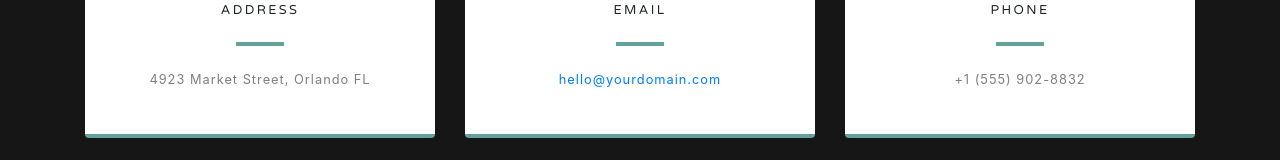
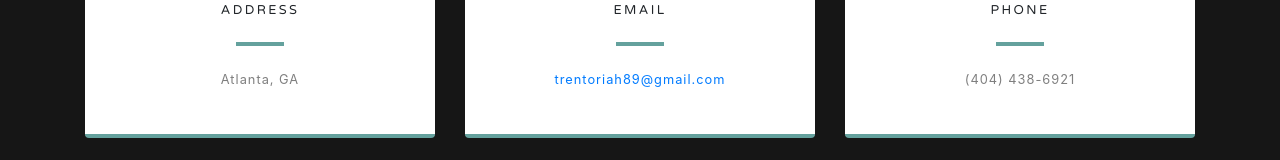
Before and after one commit to trentoriahardy/trentoriahardy.github.io, a website with bundled scripts: page index.html in a window 1280 px wide. Shown: the part 3766-3926 px from the top of the page. Built offline with nearby package versions, Linux system fonts and the light colour scheme.

Commit message:
update info

```diff
--- a/index.html
+++ b/index.html
@@ -161,7 +161,7 @@
               <i class="fas fa-map-marked-alt text-primary mb-2"></i>
               <h4 class="text-uppercase m-0">Address</h4>
               <hr class="my-4">
-              <div class="small text-black-50">4923 Market Street, Orlando FL</div>
+              <div class="small text-black-50">Atlanta, GA</div>
             </div>
           </div>
         </div>
@@ -173,7 +173,7 @@
               <h4 class="text-uppercase m-0">Email</h4>
               <hr class="my-4">
               <div class="small text-black-50">
-                <a href="#">hello@yourdomain.com</a>
+                <a href="#">trentoriah89@gmail.com</a>
               </div>
             </div>
           </div>
@@ -185,7 +185,7 @@
               <i class="fas fa-mobile-alt text-primary mb-2"></i>
               <h4 class="text-uppercase m-0">Phone</h4>
               <hr class="my-4">
-              <div class="small text-black-50">+1 (555) 902-8832</div>
+              <div class="small text-black-50">(404) 438-6921</div>
             </div>
           </div>
         </div>
```
